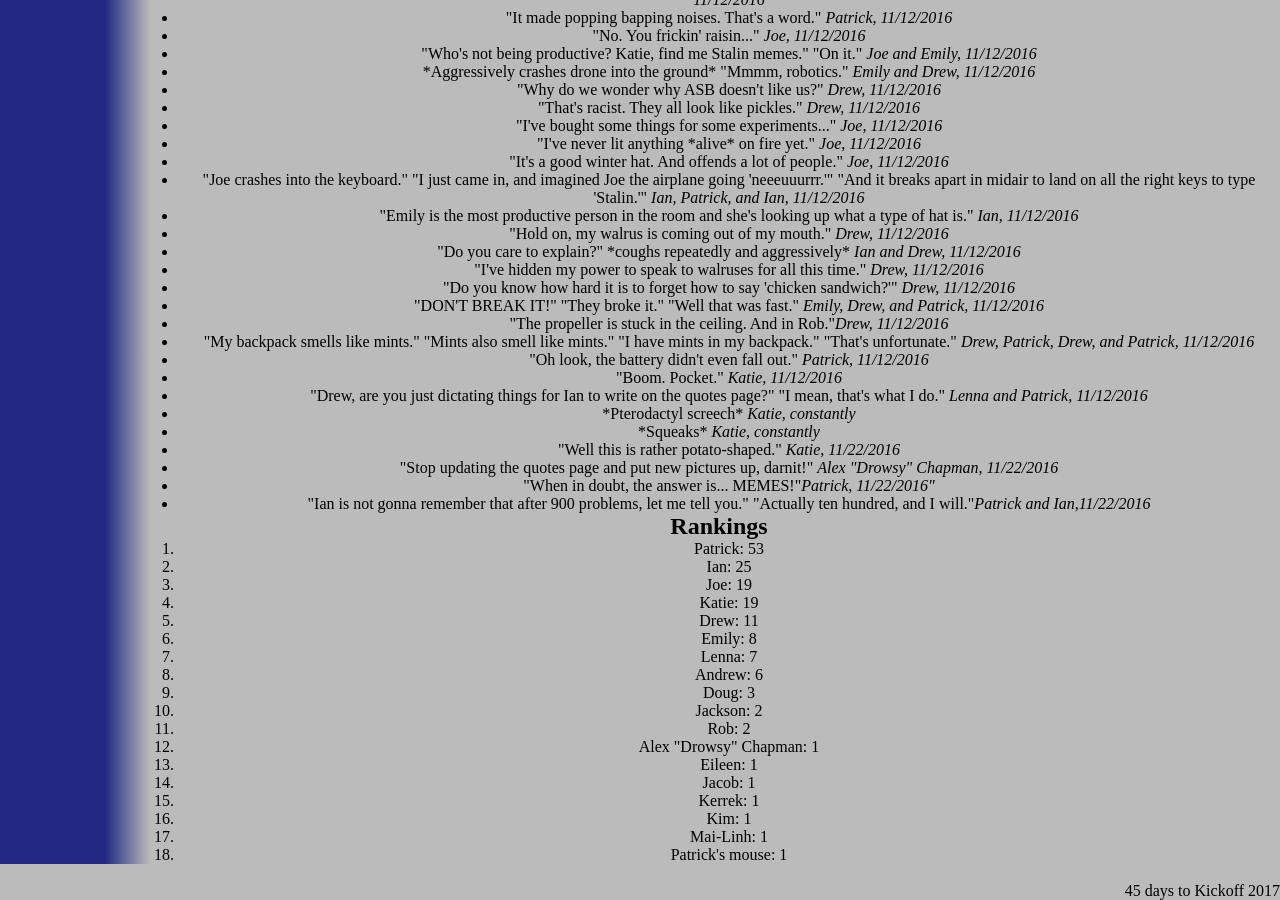
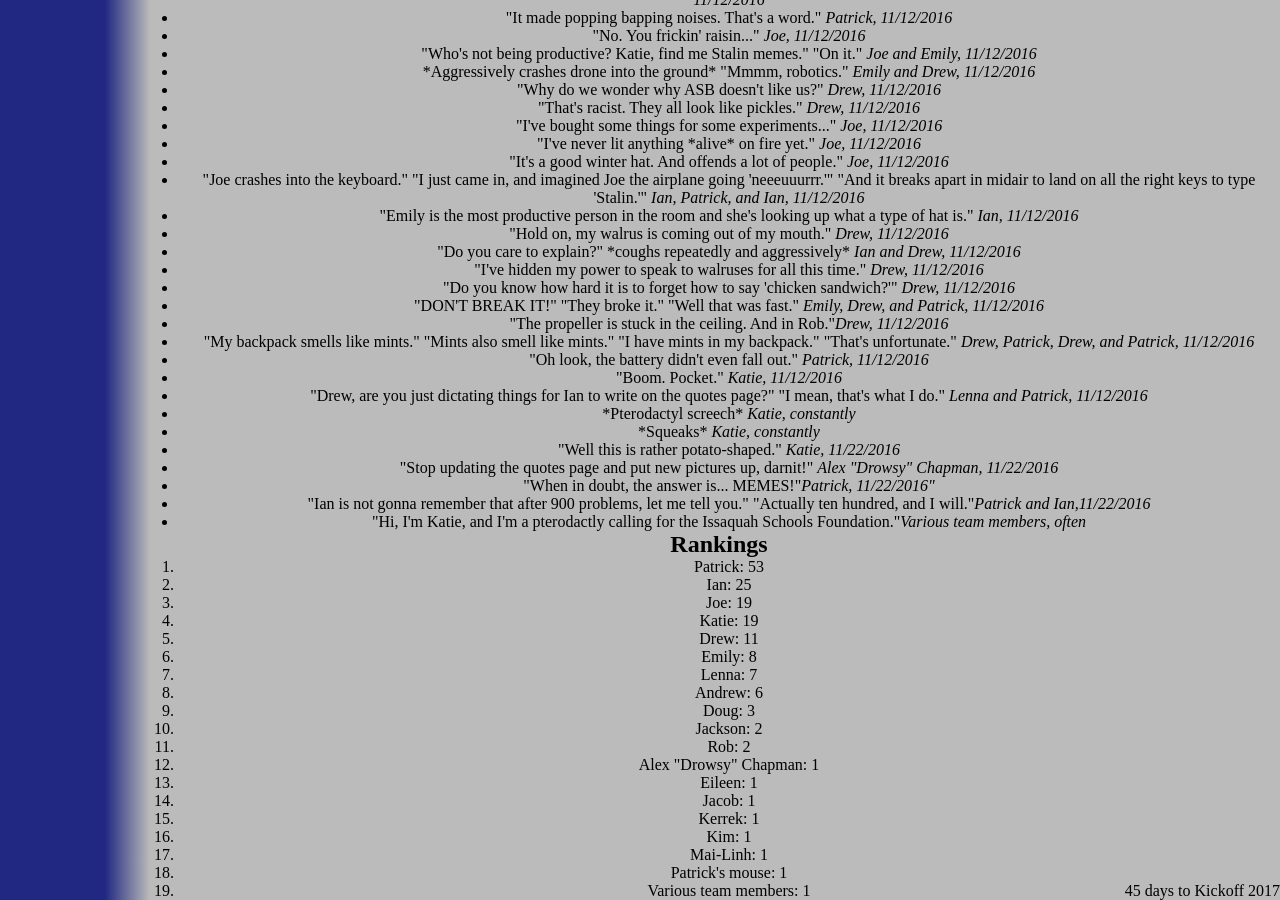
Before and after one commit to katiebugmoon/FRC4131.github.io, a Jekyll site: the page built from media/2017/quotes.html, in a window 1280 px wide and 900 px high, scrolled down 1933 px. Built offline with Jekyll 4.4.1, drawn with Linux system fonts in a browser that asks for light colours; nearby versions of some CDN libraries.

Commit message:
Update quotes.html

```diff
--- a/media/2017/quotes.html
+++ b/media/2017/quotes.html
@@ -129,6 +129,7 @@ title: Build Season 2017 Quotes
 	<li>"Stop updating the quotes page and put new pictures up, darnit!" <i>Alex "Drowsy" Chapman, 11/22/2016</i></li>
 	<li>"When in doubt, the answer is... MEMES!"<i>Patrick, 11/22/2016"</i></li>
 	<li>"Ian is not gonna remember that after 900 problems, let me tell you." "Actually ten hundred, and I will."<i>Patrick and Ian,11/22/2016</i></li>
+	<li>"Hi, I'm Katie, and I'm a pterodactly calling for the Issaquah Schools Foundation."<i>Various team members, often</i></li>
 </ul>
 <h2>Rankings</h2>
 <ol id='rankings'></ol>
```
